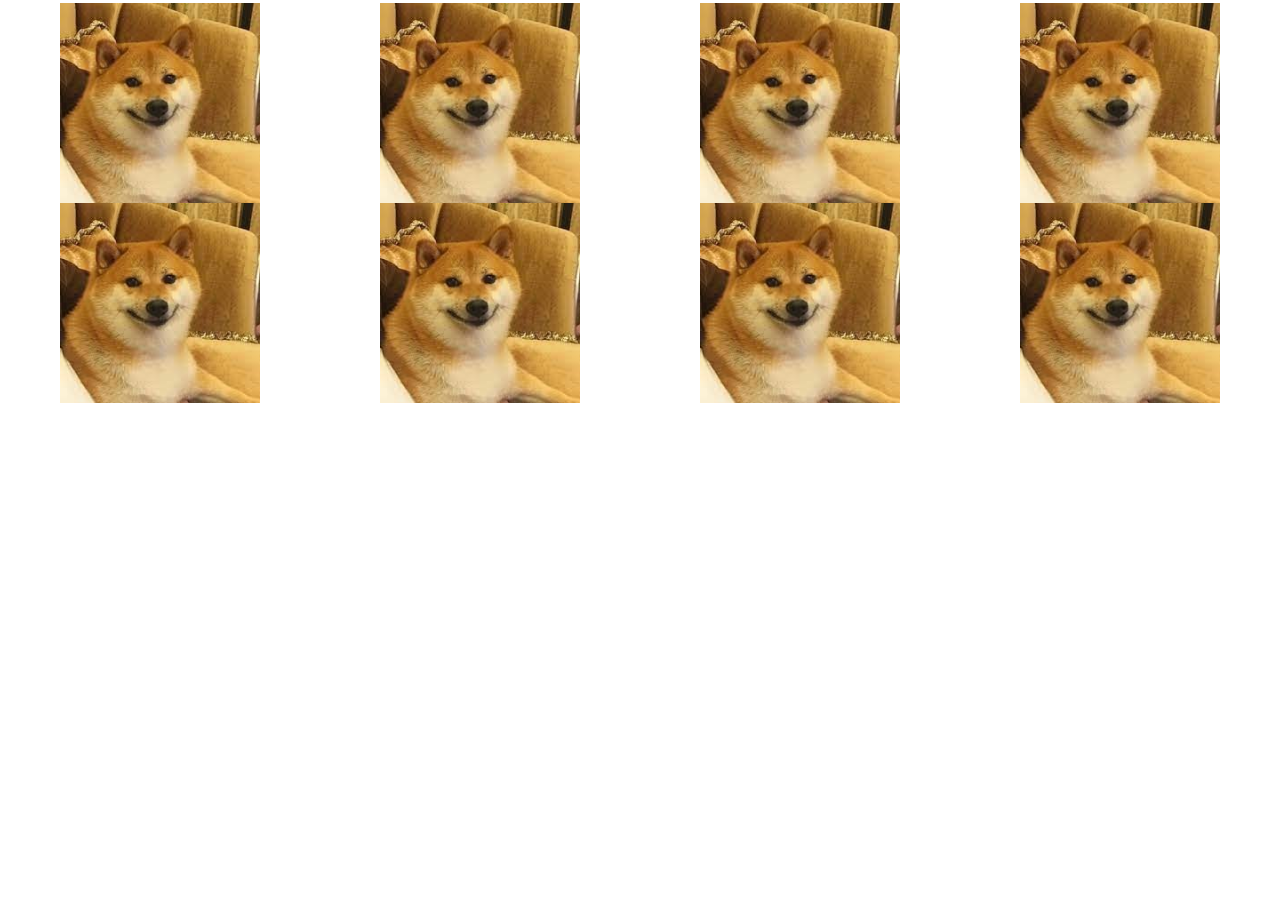
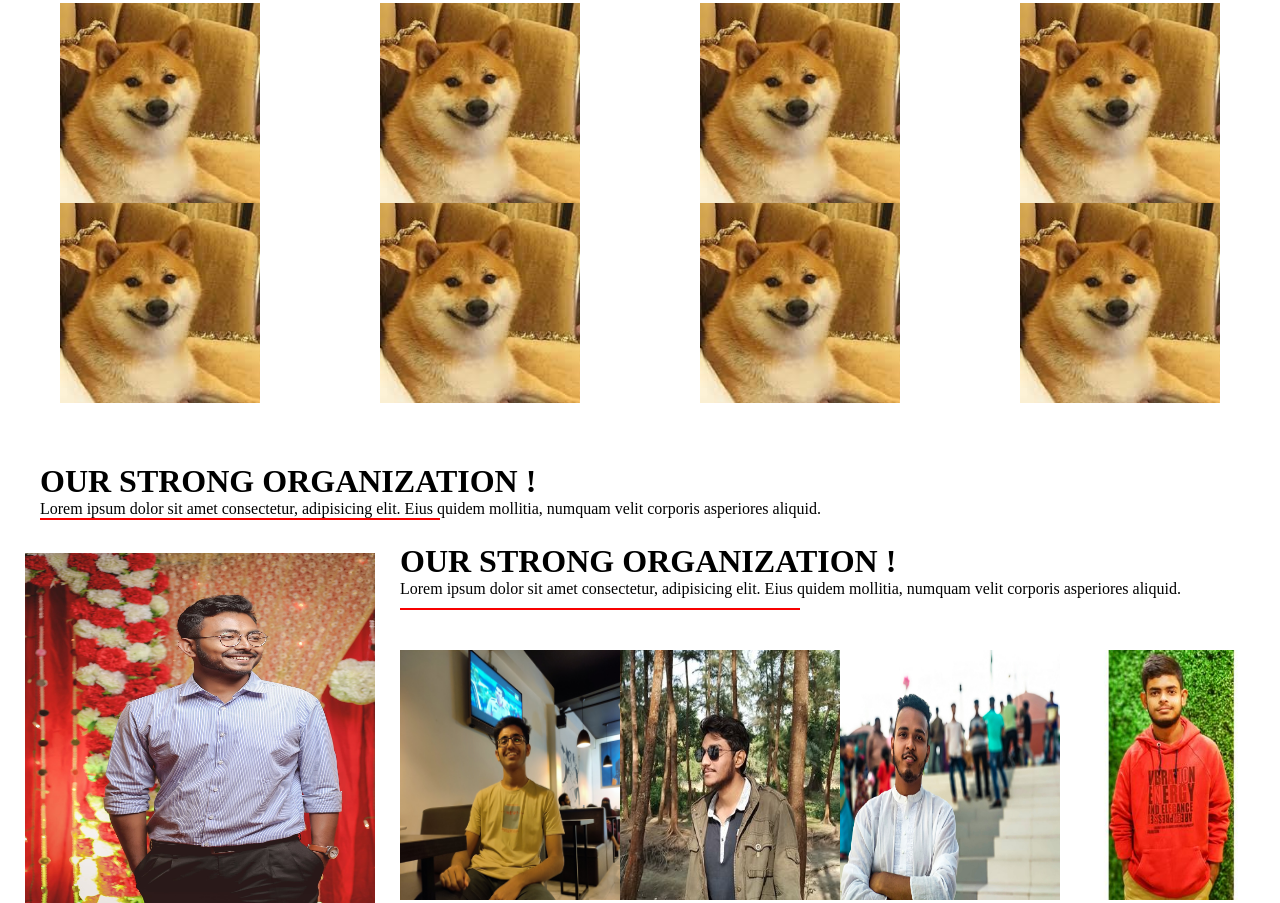
Before and after one commit to MIrazul29/COOLTHINGS101, a plain HTML site: page index.html in a window 1280 px wide. Shown: the part 1307-2210 px from the top of the page. Before the commit the page ends 1710 px from the top, so only its background shows below. Drawn offline with Linux system fonts and the light colour scheme.

Commit message:
done team

```diff
--- a/assets/css/index.css
+++ b/assets/css/index.css
@@ -37,6 +37,7 @@ a{
     align-items: center;
     width: 100%;
     height: 400px;
+    background-color: rgb(214, 203, 203);
 }
 .hero-content{
     text-align: center;
@@ -141,3 +142,58 @@ a{
     margin: 0 auto;
     width: 200px;
 }
+/* team-section */
+.team-section{
+    display: flex;
+    flex-direction: column;
+    height: 500px;
+}
+.team-content{
+    height: 100px;
+    padding-top: 60px;
+    padding-left: 40px;
+}
+.hr3{
+    display: block;
+    height: 2px;
+    background-color: rgb(248, 0, 0);
+    width: 400px;
+    border: none;
+}
+
+.team-container{
+    display:grid;
+    grid-template-columns: 1fr 1fr;
+    grid-template-rows: 1fr;
+}
+.team-content-right-one{
+    padding-top: 20px;
+}
+.hr4{
+    display: block;
+    height: 2px;
+    background-color: rgb(248, 0, 0);
+    width: 400px;
+    border: none;
+    margin-top: 10px;
+}
+.team-leader img{
+    height: 350px;
+    width: 350px;
+    display: block;
+    margin: 0 auto;
+    padding-top: 30px;
+}
+.team-content-right-two{
+    display: grid;
+    grid-template-columns: 1fr 1fr 1fr 1fr;
+    grid-template-rows: 1fr;
+}
+
+.team-content-right-two img{
+    height: 250px;
+    width: 220px;
+    display: block;
+    margin:  0 auto;
+    padding-top: 40px;
+}
--- a/index.html
+++ b/index.html
@@ -100,6 +100,35 @@
             <div><img src="./assets/images/img1.jpg" alt=""></div>
         </div>
     </div>
+    <div class="team-section">
+        <!-- team-section -->
+        <div class="team-content">
+            <h1>OUR STRONG ORGANIZATION !</h1>
+            <p>Lorem ipsum dolor sit amet consectetur, adipisicing elit. Eius quidem mollitia, numquam velit corporis
+                asperiores aliquid.</p>
+            <hr class="hr3">
+        </div>
+        <div class="team-container">
+            <div class="team-leader">
+                <div><img src="./assets/images/me.jpg" alt=""></div>
+            </div>
+            <div class="team-content-right">
+                <div class="team-content-right-one">
+                    <h1>OUR STRONG ORGANIZATION !</h1>
+                    <p>Lorem ipsum dolor sit amet consectetur, adipisicing elit. Eius quidem mollitia, numquam velit corporis
+                        asperiores aliquid.</p>
+                    <hr class="hr4">
+                </div>
+                <div class="team-content-right-two">
+                    <div><img src="./assets/images/faru.jpg" alt=""></div>
+                    <div><img src="./assets/images/gaju.jpg" alt=""></div>
+                    <div><img src="./assets/images/panu.jpg" alt=""></div>
+                    <div><img src="./assets/images/sakib.jpg" alt=""></div>
+                </div>
+            </div>
+        </div>
+
+    </div>
 
 </body>
 
```
Also changed, not shown: assets/images/faru.jpg (added), assets/images/gaju.jpg (added), assets/images/me.jpg (added), assets/images/panu.jpg (added), assets/images/sakib.jpg (added).
